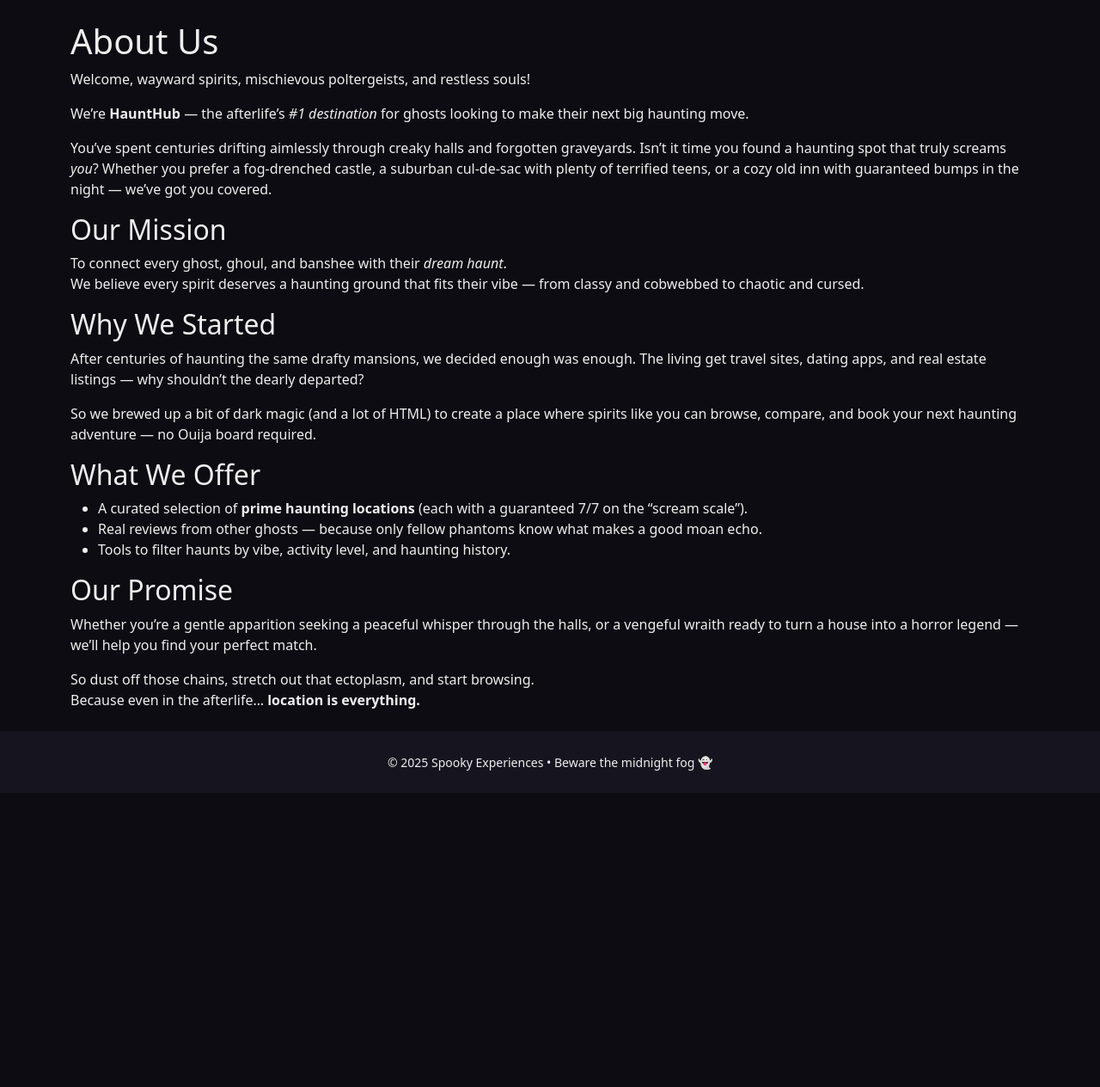
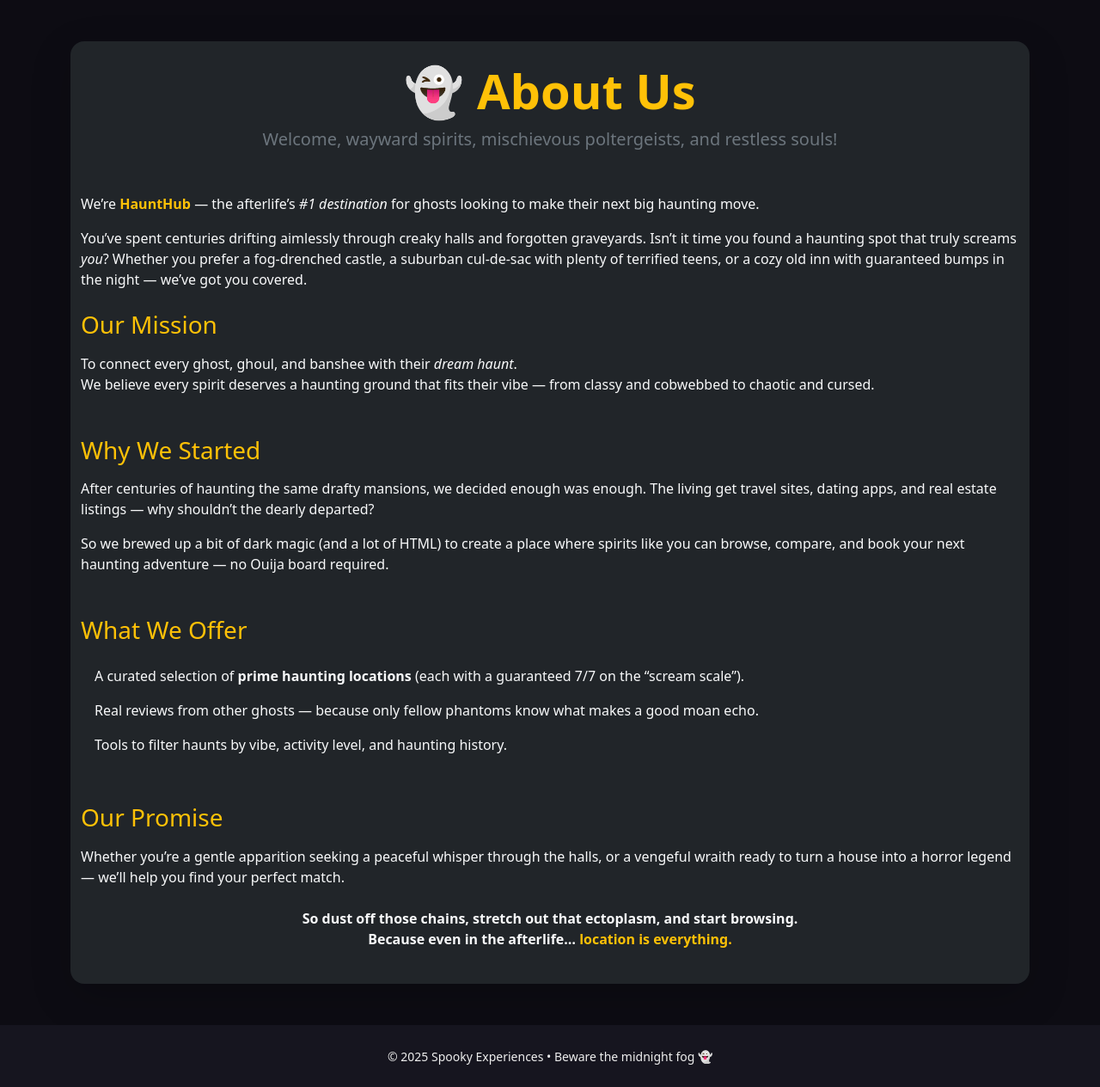
Before and after one commit to petedanielsmith/HalloweenHackathon2025, a Django app: page /about/ in a window 1280 px wide. Shown: the part 56-1320 px from the top of the page at 86% size. Before the commit the page ends 952 px from the top, so only its background shows below. Run offline with Django 5.2, Linux system fonts and the light colour scheme.

Commit message:
Add some styling to the about us page

```diff
--- a/events/templates/events/about.html
+++ b/events/templates/events/about.html
@@ -6,50 +6,70 @@ About • Spooky Experiences
 
 {% block content %}
 
-  <section id="about-us" class="about-section">
-  <h1>About Us</h1>
+<section id="about-us" class="container my-5 py-4 bg-dark text-light rounded-4 shadow-lg">
+  <div class="text-center mb-5">
+    <h1 class="display-4 fw-bold text-warning">👻 About Us</h1>
+    <p class="lead text-secondary">
+      Welcome, wayward spirits, mischievous poltergeists, and restless souls!
+    </p>
+  </div>
 
-  <p>Welcome, wayward spirits, mischievous poltergeists, and restless souls!</p>
+  <div class="mb-4">
+    <p>
+      We’re <strong class="text-warning">HauntHub</strong> — the afterlife’s
+      <em>#1 destination</em> for ghosts looking to make their next big haunting move.
+    </p>
+    <p>
+      You’ve spent centuries drifting aimlessly through creaky halls and forgotten graveyards. Isn’t it time you found a haunting spot that truly screams
+      <em>you</em>? Whether you prefer a fog-drenched castle, a suburban cul-de-sac with plenty of terrified teens, or a cozy old inn with guaranteed bumps in the night — we’ve got you covered.
+    </p>
+  </div>
 
-  <p>
-    We’re <strong>HauntHub</strong> — the afterlife’s <em>#1 destination</em> for ghosts looking to make their next big haunting move.
-  </p>
-
-  <p>
-    You’ve spent centuries drifting aimlessly through creaky halls and forgotten graveyards. Isn’t it time you found a haunting spot that truly screams <em>you</em>? Whether you prefer a fog-drenched castle, a suburban cul-de-sac with plenty of terrified teens, or a cozy old inn with guaranteed bumps in the night — we’ve got you covered.
-  </p>
-
-  <h2>Our Mission</h2>
+  <div class="mb-5">
+    <h2 class="h3 text-warning mb-3">Our Mission</h2>
     <p>
       To connect every ghost, ghoul, and banshee with their <em>dream haunt</em>.<br>
       We believe every spirit deserves a haunting ground that fits their vibe — from classy and cobwebbed to chaotic and cursed.
     </p>
+  </div>
 
-  <h2>Why We Started</h2>
+  <div class="mb-5">
+    <h2 class="h3 text-warning mb-3">Why We Started</h2>
     <p>
       After centuries of haunting the same drafty mansions, we decided enough was enough. The living get travel sites, dating apps, and real estate listings — why shouldn’t the dearly departed?
     </p>
     <p>
       So we brewed up a bit of dark magic (and a lot of HTML) to create a place where spirits like you can browse, compare, and book your next haunting adventure — no Ouija board required.
     </p>
+  </div>
 
-  <h2>What We Offer</h2>
-  <ul>
-    <li>A curated selection of <strong>prime haunting locations</strong> (each with a guaranteed 7/7 on the “scream scale”).</li>
-    <li>Real reviews from other ghosts — because only fellow phantoms know what makes a good moan echo.</li>
-    <li>Tools to filter haunts by vibe, activity level, and haunting history.</li>
+  <div class="mb-5">
+    <h2 class="h3 text-warning mb-3">What We Offer</h2>
+    <ul class="list-group list-group-flush bg-transparent">
+      <li class="list-group-item bg-transparent text-light border-0">
+        A curated selection of <strong>prime haunting locations</strong> (each with a guaranteed 7/7 on the “scream scale”).
+      </li>
+      <li class="list-group-item bg-transparent text-light border-0">
+        Real reviews from other ghosts — because only fellow phantoms know what makes a good moan echo.
+      </li>
+      <li class="list-group-item bg-transparent text-light border-0">
+        Tools to filter haunts by vibe, activity level, and haunting history.
+      </li>
     </ul>
+  </div>
 
-  <h2>Our Promise</h2>
+  <div>
+    <h2 class="h3 text-warning mb-3">Our Promise</h2>
     <p>
       Whether you’re a gentle apparition seeking a peaceful whisper through the halls, or a vengeful wraith ready to turn a house into a horror legend — we’ll help you find your perfect match.
     </p>
-
-  <p>
+    <p class="fw-semibold text-center mt-4">
       So dust off those chains, stretch out that ectoplasm, and start browsing.<br>
-    Because even in the afterlife… <strong>location is everything.</strong>
+      Because even in the afterlife… <span class="text-warning">location is everything.</span>
     </p>
+  </div>
 </section>
 
 
+
 {% endblock %}
```
Lines whose indentation alone changed are shown as unchanged.
